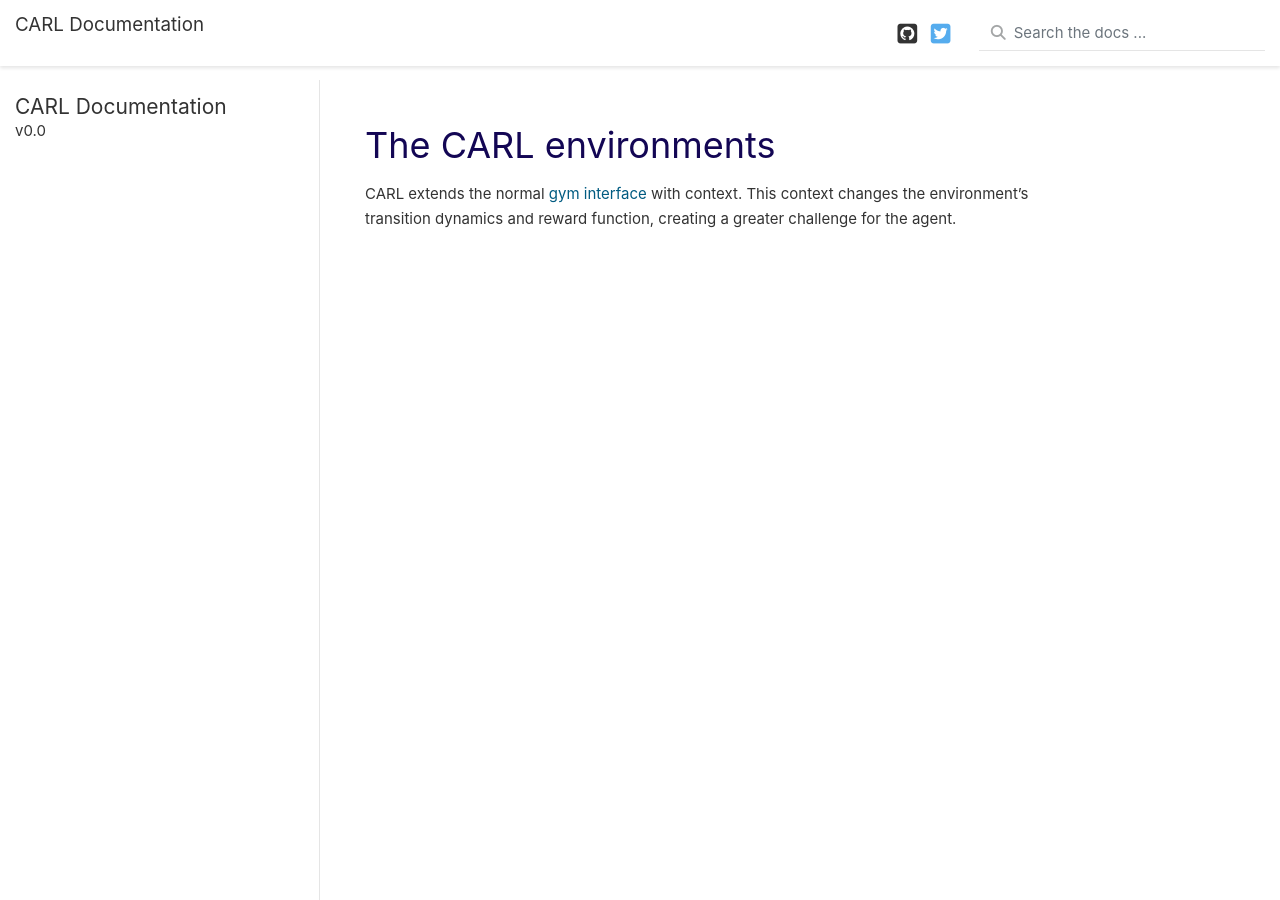
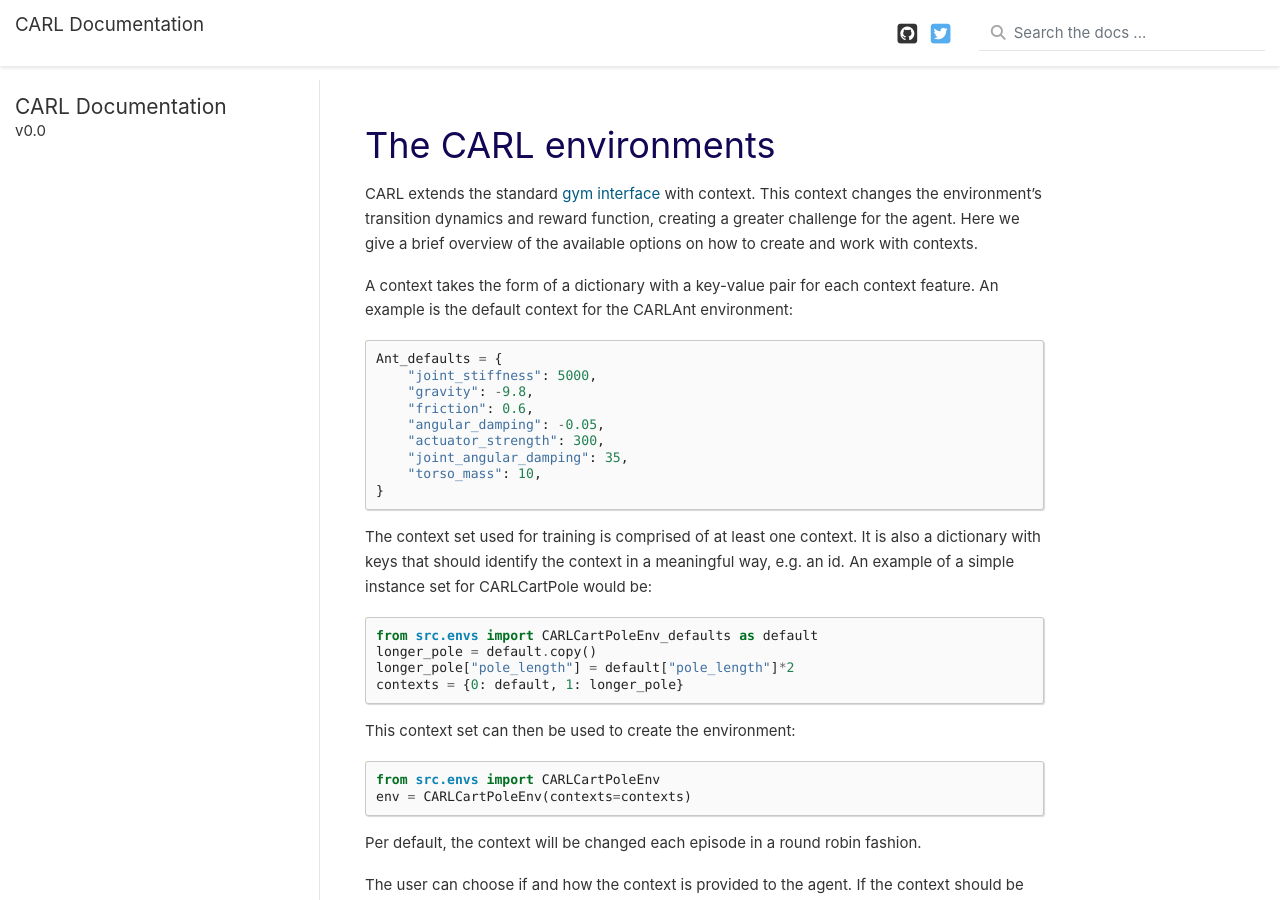
Before and after one commit to automl/CARL, a Sphinx documentation site: the page built from docs/source/environments/carl_env.md, in a window 1280 px wide and 900 px high. Built offline with Sphinx 7.4.7, drawn with Linux system fonts in a browser that asks for light colours; nearby versions of some CDN libraries; library files that are not in the unit come from our copies; some of the changed text lies outside the part shown.

Commit message:
CARLEnv page

````diff
--- a/docs/source/environments/carl_env.md
+++ b/docs/source/environments/carl_env.md
@@ -1,4 +1,63 @@
 # The CARL environments
-CARL extends the normal [gym interface](https://gym.openai.com/docs/ "Gym Docs") with context.
+
+CARL extends the standard [gym interface](https://gym.openai.com/docs/ "Gym Docs") with context.
 This context changes the environment's transition dynamics and reward
 function, creating a greater challenge for the agent.
+Here we give a brief overview of the available options on how to create
+and work with contexts.
+
+A context takes the form of a dictionary with a key-value pair for each
+context feature. An example is the default context for the CARLAnt environment:
+```python
+Ant_defaults = {
+    "joint_stiffness": 5000,
+    "gravity": -9.8,
+    "friction": 0.6,
+    "angular_damping": -0.05,
+    "actuator_strength": 300,
+    "joint_angular_damping": 35,
+    "torso_mass": 10,
+}
+```
+
+The context set used for training is comprised of at least one context.
+It is also a dictionary with keys that should identify the context in a
+meaningful way, e.g. an id. An example of a simple instance set for
+CARLCartPole would be:
+```python
+from src.envs import CARLCartPoleEnv_defaults as default
+longer_pole = default.copy()
+longer_pole["pole_length"] = default["pole_length"]*2
+contexts = {0: default, 1: longer_pole}
+```
+
+This context set can then be used to create the environment:
+```python
+from src.envs import CARLCartPoleEnv
+env = CARLCartPoleEnv(contexts=contexts)
+```
+Per default, the context will be changed each episode in a round robin
+fashion.
+
+The user can choose if and how the context is provided to the agent.
+If the context should be hidden completely, instantiate the environment
+with the 'hide_context' option:
+```python
+from src.envs import CARLCartPoleEnv
+env = CARLCartPoleEnv(contexts=contexts, hide_context=True)
+```
+By default, the context is visible and concatenated onto the state information
+with no separation between state and context features. They can be
+provided separately, though, using dict observations:
+```python
+from src.envs import CARLCartPoleEnv
+env = CARLCartPoleEnv(contexts=contexts, hide_context=False, dict_observation_space=True)
+```
+Furthermore, users can choose to provide the full context information (default)
+or only a subset:
+```python
+from src.envs import CARLCartPoleEnv
+env = CARLCartPoleEnv(contexts=contexts, state_context_features=["gravity", "pole_length"])
+```
+Context features can also be normalized or augmented with noise to either
+make learning easier or more difficult.
````
Also changed, not shown: docs/source/getting_started/quickstart.md (+2 -2 lines).
